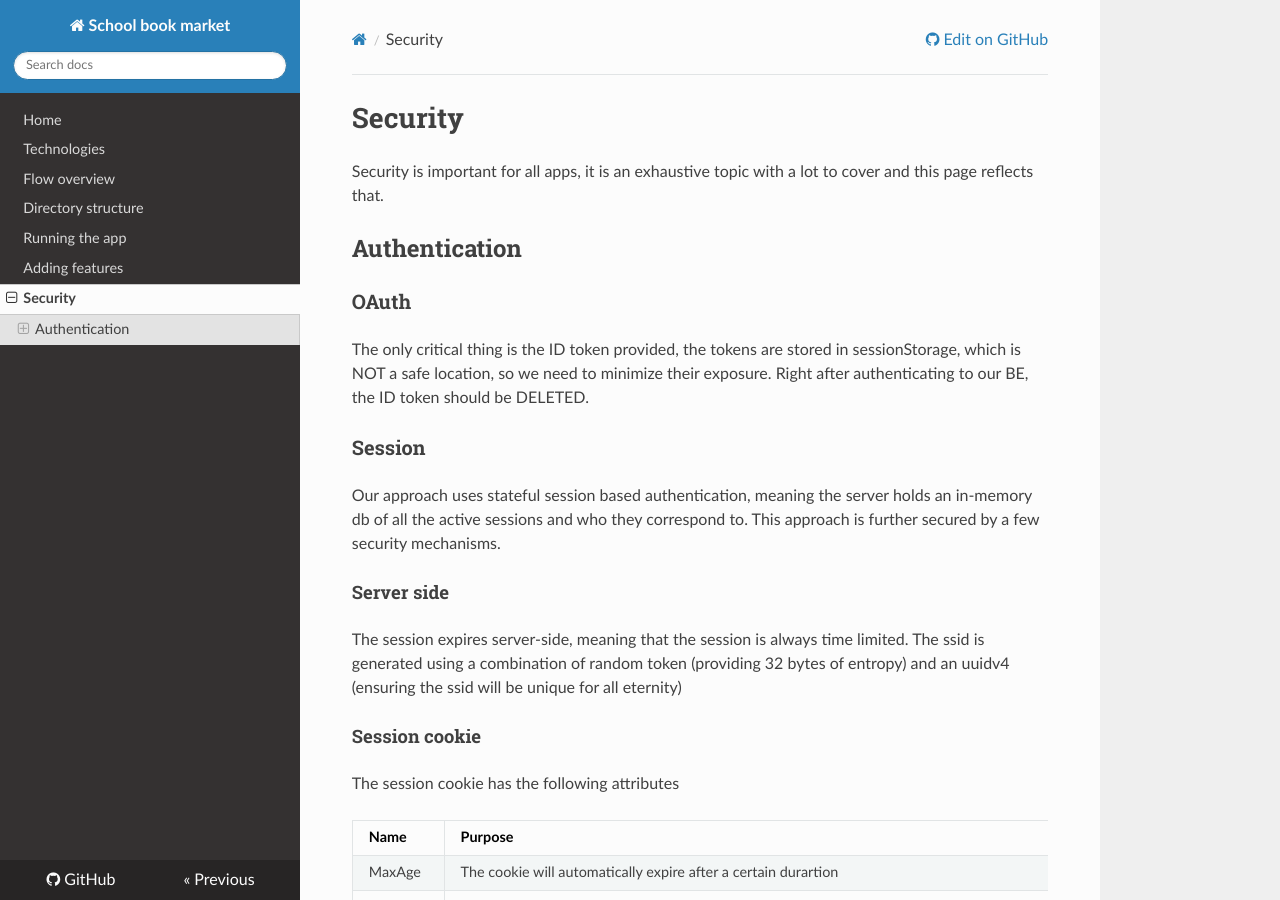
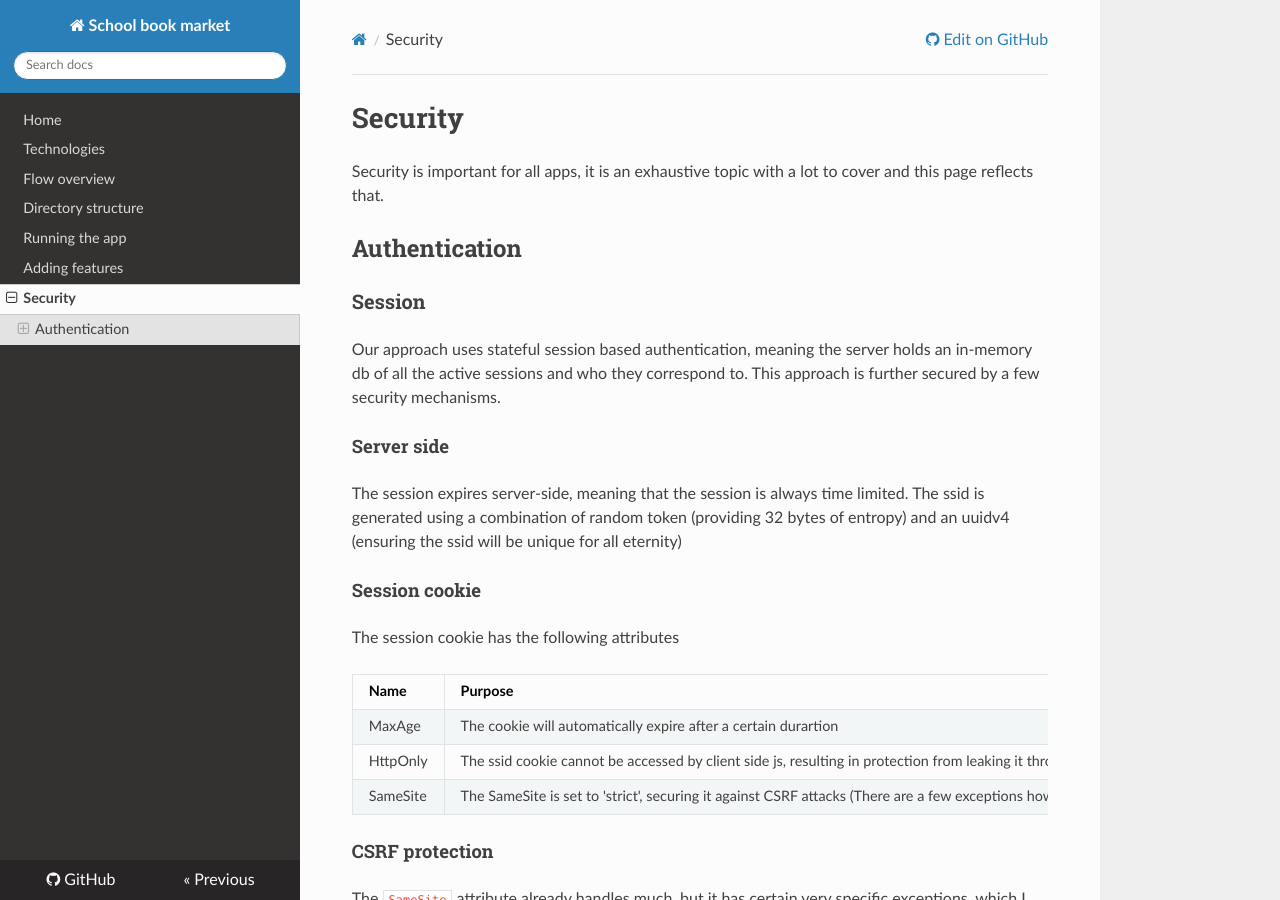
Before and after one commit to Xantus10/MATURITA, an MkDocs documentation site: the page built from doc/development-doc/docs/security.md, in a window 1280 px wide and 900 px high. Built offline with MkDocs 1.6.1, drawn with Linux system fonts in a browser that asks for light colours; nearby versions of some CDN libraries.

Commit message:
Small change

```diff
--- a/doc/development-doc/docs/security.md
+++ b/doc/development-doc/docs/security.md
@@ -4,10 +4,6 @@ Security is important for all apps, it is an exhaustive topic with a lot to cove
 
 
 ## Authentication
-
-### OAuth
-
-The only critical thing is the ID token provided, the tokens are stored in sessionStorage, which is NOT a safe location, so we need to minimize their exposure. Right after authenticating to our BE, the ID token should be DELETED.
 
 ### Session
 
```
